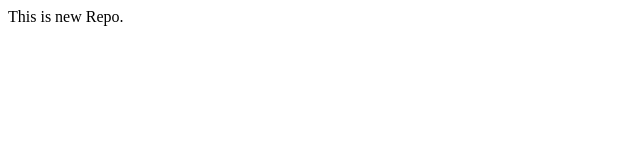
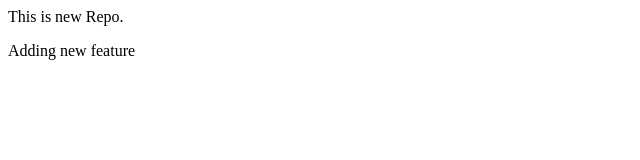
Before and after one commit to Chethan3980/LocalRepo, a plain HTML site: page index.html in a window 1280 px wide. Shown: the whole page, without its empty margins (0-640 px from the left). Drawn offline with Linux system fonts and the light colour scheme.

Commit message:
add more feature

```diff
--- a/index.html
+++ b/index.html
@@ -1,3 +1,6 @@
 <p>
     This is new Repo.
 </p>
+<p1>
+    Adding new feature
+</p1>
```
